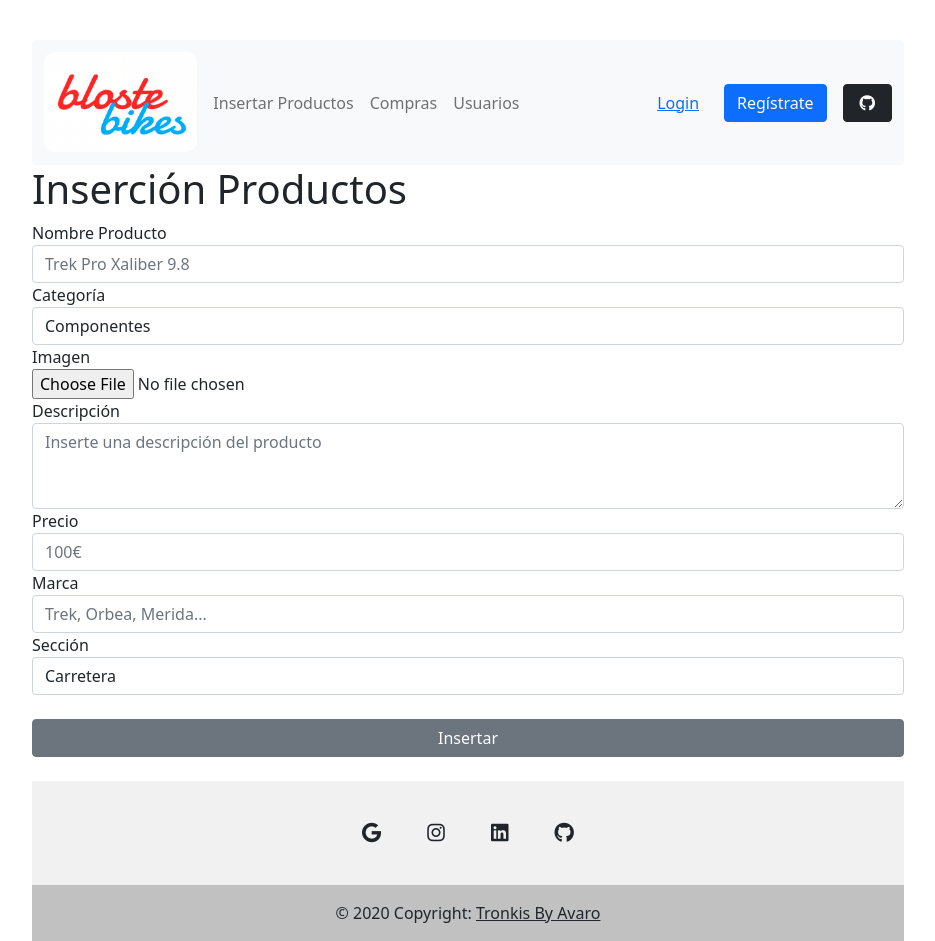
After one commit to AvaroPinto/Bloste-Bikes, a PHP site: page /upload-image/formulario.php in a window 1280 px wide. The commit adds this page. Shown: the whole page, without its empty margins (172-1107 px from the left). Run offline with PHP 8.4, Linux system fonts and the light colour scheme; some libraries are stand-ins or nearby versions.

Commit message:
Terminamos la inserción de productos
Hemos terminado la vista y la funcionalidad del administrador de la web.

```diff
--- a/elementosVisuales/navAdmin.php
+++ b/elementosVisuales/navAdmin.php
@@ -34,10 +34,7 @@
                         <!-- Left links -->
                         <ul class="navbar-nav me-auto mb-2 mb-lg-0">
                             <li class="nav-item">
-                                <a class="nav-link" href="../panelAdmin.php">Estadísticas</a>
-                            </li>
-                            <li class="nav-item">
-                                <a class="nav-link" href="../vistas/insertAdmin.php">Insertar Productos</a>
+                                <a class="nav-link" href="../upload-image/formulario.php">Insertar Productos</a>
                             </li>
                             <li class="nav-item">
                                 <a class="nav-link" href="../vistas/comprasAdmin.php">Compras</a>
--- a/loginUsuario.php
+++ b/loginUsuario.php
@@ -26,7 +26,7 @@ if($registro = mysqli_fetch_array($seleccion)) {
         $_SESSION['usuarioRegistrado']=$registro['nombreUsuario'];
         $_SESSION['errorCode']=0;
         if ($registro['administrador']==1) {
-            header("location: ../panelAdmin.php");
+            header("location: ../vistas/adminUser.php");
         }else{
             header("location: ../index.php");
         }
--- /dev/null
+++ b/upload-image/formulario.php
@@ -0,0 +1,74 @@
+<?php
+session_start();
+$_SESSION['errorCode'] = 0;
+?>
+
+<!DOCTYPE html>
+<html lang="en">
+
+<head>
+    <meta charset="UTF-8">
+    <meta http-equiv="X-UA-Compatible" content="IE=edge">
+    <meta name="viewport" content="width=device-width, initial-scale=1.0">
+    <link rel="shortcut icon" type="image/x-icon" href="../images/titleBarImage.ico">
+    <title>Admin-Users</title>
+    <link rel="stylesheet" href="../CSS/estiloProdutos.css">
+    <link rel="stylesheet" href="../CSS/botones.css">
+    <link href="https://cdn.jsdelivr.net/npm/bootstrap@5.1.3/dist/css/bootstrap.min.css" rel="stylesheet" integrity="sha384-1BmE4kWBq78iYhFldvKuhfTAU6auU8tT94WrHftjDbrCEXSU1oBoqyl2QvZ6jIW3" crossorigin="anonymous">
+    <style>
+        #luces:hover {
+            color: white;
+        }
+    </style>
+</head>
+
+<body>
+    <?php echo "<p style='color: white;'>p</p>";  ?>
+    <?php include '../elementosVisuales/navAdmin.php'; ?>
+    <h1>Inserción Productos</h1>
+    <form action="upload.php" method="post" enctype="multipart/form-data">
+        <div class="form-group">
+            <label for="exampleFormControlInput1">Nombre Producto</label>
+            <input type="text" class="form-control" name="nameInsert" placeholder="Trek Pro Xaliber 9.8">
+        </div>
+        <div class="form-group">
+            <label for="exampleFormControlSelect1">Categoría</label>
+            <select class="form-control" id="exampleFormControlSelect1" name="seleccionCat">
+                <option value="componentes">Componentes</option>
+                <option value="productos">Bicicletas</option>
+                <option value="equipacion">Equipaciones</option>
+            </select>
+        </div>
+        <div class="form-group">
+            <label for="exampleFormControlSelect1">Imagen</label><br>
+            <input type="file" name="my_image">
+        </div>
+        <div class="form-group">
+            <label for="exampleFormControlTextarea1">Descripción</label>
+            <textarea class="form-control" id="exampleFormControlTextarea1" rows="3" placeholder="Inserte una descripción del producto" name="descInsert"></textarea>
+        </div>
+        <div class="form-group">
+            <label for="exampleFormControlInput1">Precio</label>
+            <input type="number" class="form-control" name="precioInsert" placeholder="100€">
+        </div>
+        <div class="form-group">
+            <label for="exampleFormControlInput1">Marca</label>
+            <input type="text" class="form-control" name="brandInsert" placeholder="Trek, Orbea, Merida...">
+        </div>
+        <div class="form-group">
+            <label for="exampleFormControlSelect1">Sección</label>
+            <select class="form-control" id="exampleFormControlSelect1" name="seccionInsert">
+                <option value="road">Carretera</option>
+                <option value="mtb">MTB</option>
+                <option value="fixie">Fixie</option>
+                <option value="ebike">E-Bike</option>
+            </select>
+        </div>
+        <br>
+        <input type="submit" name="submit" value="Insertar" class="btn btn-secondary w-100">
+    </form>
+    <br>
+    <?php include '../elementosVisuales/footer.php'; ?>
+</body>
+
+</html>
```
Also changed, not shown: upload-image/upload.php (added, +66 -0 lines), images/componentes/IMG-629895238e2714.79548504.jpeg (added), images/productos/IMG-6298959dcd41f4.85313134.jpeg (added), 3 other files.
